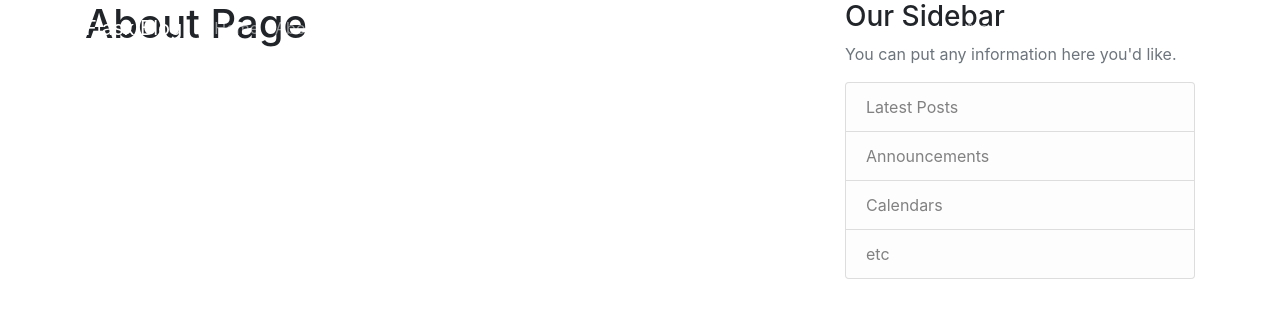
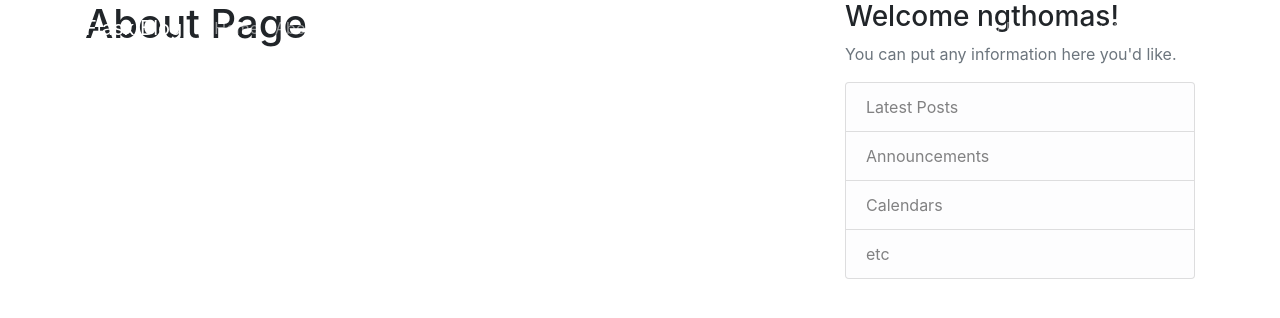
Before and after one commit to nathangthomas/flask_blog, a Flask app: page /about in a window 1280 px wide. Shown: the top 318 px of the page. Run offline with Flask 2, Linux system fonts and the light colour scheme; a user stored in the database is signed in; some libraries are stand-ins or nearby versions.

Commit message:
Add message so user can tell who they are logged in as

```diff
--- a/flask_blog/templates/layout.html
+++ b/flask_blog/templates/layout.html
@@ -62,7 +62,7 @@
         </div>
         <div class="col-md-4">
           <div class="content-section">
-            <h3>Our Sidebar</h3>
+            <h3>Welcome {{ current_user.username }}!</h3>
             <p class='text-muted'>You can put any information here you'd like.
               <ul class="list-group">
                 <li class="list-group-item list-group-item-light">Latest Posts</li>
```
